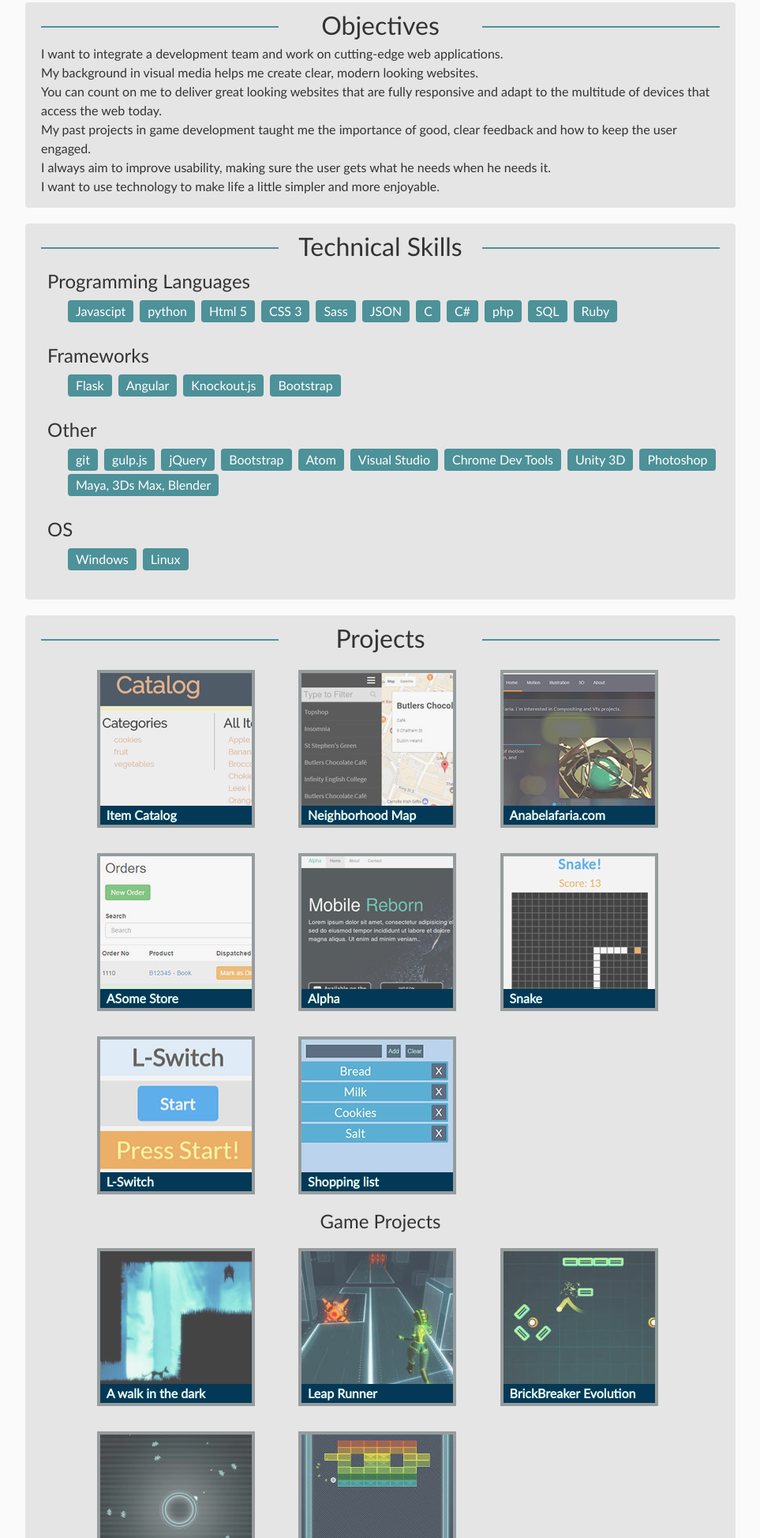
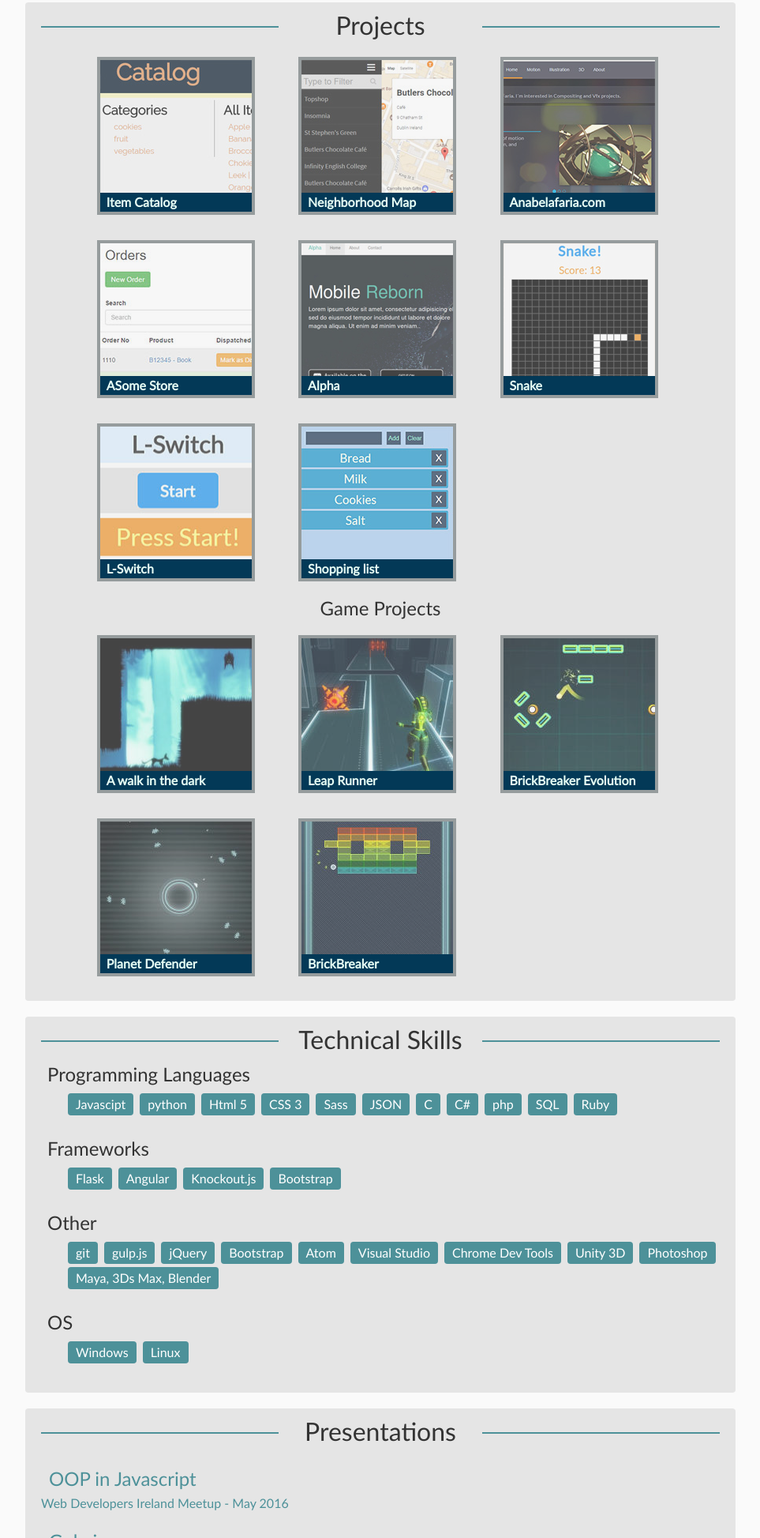
Before and after one commit to paulocoding/paulosilva.me, a website: page public/index.html in a window 1280 px wide. Shown: the part 853-2800 px from the top of the page at 79% size, without its empty margins (158-1121 px from the left). Drawn offline with Linux system fonts and the light colour scheme.

Commit message:
updated content, re-ordered sections

```diff
--- a/public/assets/js/bundle.js
+++ b/public/assets/js/bundle.js
@@ -67,7 +67,7 @@ var main = function () {
   });
 
   // active button on menu based on scroll
-  var sections = ['#about', '#objectives', '#tech-skills', '#projects', '#education', '#experience', '#contact' ];
+  var sections = ['#about', '#projects', '#tech-skills', '#presentations', '#education', '#experience', '#contact' ];
   $(document).scroll(function(){
       var sectionOffset = [];
       // getting all the offsets
--- a/public/index.html
+++ b/public/index.html
@@ -27,9 +27,9 @@
 			<a href="#" class="expand" ><img src="assets/images/fa-bars_26.png" alt="menu"> </a>
 			<div class="menu">
 				<a href="#about" class="scroll menu-btn">Who am I?</a>
-				<a href="#objectives" class="scroll menu-btn">Objectives</a>
+				<a href="#projects" class="scroll menu-btn">Projects</a>
 				<a href="#tech-skills" class="scroll menu-btn">Tech Skills</a>
-				<a href="#projects" class="scroll menu-btn">Projects</a>
+				<a href="#presentations" class="scroll menu-btn">Presentations</a>
 				<a href="#education" class="scroll menu-btn">Education</a>
 				<a href="#experience" class="scroll menu-btn">Experience</a>
 				<a href="#contact" class="scroll menu-btn">Contact</a>
@@ -70,72 +70,6 @@
 								<a href="assets/download/cv-PauloSilva.pdf" class="about-btn" title="pdf version of my CV"><p>Download CV</p></a>
 								<a href="https://ie.linkedin.com/in/paulo-silva-65301613" class="about-btn" title="linkedIn page"><img src="assets/images/linkedIn_logo_btn.png" alt=""></a>
 							</div>
-                </div>
-			</div>
-			<!--Objectives section -->
-            <div class="greyBG" title="Objectives" id="objectives">
-                <div class="group">
-                    <div class="section-side"></div>
-                    <div class="section"><h2>Objectives</h2></div>
-                    <div class="section-side"></div>
-                </div>
-                <div class="group">
-					<p>I want to integrate a development team and work on cutting-edge web applications. </p>
-					<p>My background in visual media helps me create clear, modern looking websites. </p>
-					<p>You can count on me to deliver great looking websites that are
-					fully responsive and adapt to the multitude of devices that access the web today. </p>
-					<p>My past projects in game development taught me the importance of good, clear feedback and how to keep the user engaged. </p>
-					<p>I always aim to improve usability, making sure the user gets what he needs when he needs it. </p>
-					<p>I want to use technology to make life a little simpler and more enjoyable. </p>
-                </div>
-			</div>
-			<!--Tech skills section -->
-            <div class="greyBG" title="Technical Skills" id="tech-skills">
-                <div class="group">
-                    <div class="section-side"></div>
-                    <div class="section"><h2>Technical Skills</h2></div>
-                    <div class="section-side"></div>
-                </div>
-                <div class="group tech-skills">
-					<h3>Programming Languages </h3>
-					<ul class="group">
-						<li>Javascipt </li>
-						<li>python </li>
-						<li>Html 5 </li>
-						<li>CSS 3 </li>
-						<li>Sass </li>
-						<li>JSON </li>
-						<li>C </li>
-						<li>C# </li>
-						<li>php </li>
-						<li>SQL </li>
-						<li>Ruby </li>
-					</ul>
-					<h3>Frameworks</h3>
-					<ul class="group">
-						<li>Flask</li>
-						<li>Angular</li>
-						<li>Knockout.js</li>
-						<li>Bootstrap</li>
-					</ul>
-					<h3>Other</h3>
-					<ul class="group">
-						<li>git </li>
-						<li>gulp.js </li>
-						<li>jQuery </li>
-						<li>Bootstrap </li>
-						<li>Atom </li>
-						<li>Visual Studio </li>
-						<li>Chrome Dev Tools</li>
-						<li>Unity 3D </li>
-						<li>Photoshop </li>
-						<li>Maya, 3Ds Max, Blender </li>
-					</ul>
-					<h3>OS</h3>
-					<ul class="group">
-						<li>Windows</li>
-						<li>Linux</li>
-					</ul>
 	        </div>
 			</div>
 			<!--Projects section -->
@@ -243,7 +177,6 @@
 								</figure>
 							</a>
 						</li>
-						<li>
 					</ul>
         </div>
 				<div class="group">
@@ -439,6 +372,75 @@
 
 
 
+			<!--Tech skills section -->
+      <div class="greyBG" title="Technical Skills" id="tech-skills">
+          <div class="group">
+              <div class="section-side"></div>
+              <div class="section"><h2>Technical Skills</h2></div>
+              <div class="section-side"></div>
+          </div>
+          <div class="group tech-skills">
+						<h3>Programming Languages </h3>
+						<ul class="group">
+							<li>Javascipt </li>
+							<li>python </li>
+							<li>Html 5 </li>
+							<li>CSS 3 </li>
+							<li>Sass </li>
+							<li>JSON </li>
+							<li>C </li>
+							<li>C# </li>
+							<li>php </li>
+							<li>SQL </li>
+							<li>Ruby </li>
+						</ul>
+						<h3>Frameworks</h3>
+						<ul class="group">
+							<li>Flask</li>
+							<li>Angular</li>
+							<li>Knockout.js</li>
+							<li>Bootstrap</li>
+						</ul>
+						<h3>Other</h3>
+						<ul class="group">
+							<li>git </li>
+							<li>gulp.js </li>
+							<li>jQuery </li>
+							<li>Bootstrap </li>
+							<li>Atom </li>
+							<li>Visual Studio </li>
+							<li>Chrome Dev Tools</li>
+							<li>Unity 3D </li>
+							<li>Photoshop </li>
+							<li>Maya, 3Ds Max, Blender </li>
+						</ul>
+						<h3>OS</h3>
+						<ul class="group">
+							<li>Windows</li>
+							<li>Linux</li>
+						</ul>
+          </div>
+      </div>
+
+			<!--Presentations section -->
+      <div class="greyBG left-group" title="Presentations" id="presentations">
+          <div class="group">
+              <div class="section-side"></div>
+              <div class="section"><h2>Presentations</h2></div>
+              <div class="section-side"></div>
+          </div>
+          <div class="group">
+						<a href="http://www.paulosilva.me/projects/objects-js/">
+							<h3>OOP in Javascript</h3>
+							<p>Web Developers Ireland Meetup - May 2016</p>
+						</a>
+						<a href="http://www.paulosilva.me/projects/gulp-p/">
+							<h3>Gulp.js</h3>
+							<p>Web Developers Ireland Meetup - January 2016</p>
+						</a>
+          </div>
+			</div>
+
 			<!--Education section -->
       <div class="greyBG left-group " title="Education" id="education">
           <div class="group">
--- a/source/js/z-base.js
+++ b/source/js/z-base.js
@@ -58,7 +58,7 @@ var main = function () {
   });
 
   // active button on menu based on scroll
-  var sections = ['#about', '#objectives', '#tech-skills', '#projects', '#education', '#experience', '#contact' ];
+  var sections = ['#about', '#projects', '#tech-skills', '#presentations', '#education', '#experience', '#contact' ];
   $(document).scroll(function(){
       var sectionOffset = [];
       // getting all the offsets
--- a/source/scss/2-layout/base-layout.scss
+++ b/source/scss/2-layout/base-layout.scss
@@ -119,6 +119,16 @@ a::selection {
 		text-align: left;
 		padding: 18px 2px 1px 10px;
 		color: $primary-color;
+	}
+	a {
+		h3 {
+			text-align: left;
+			padding: 18px 2px 1px 10px;
+			color: $primary-color;
+			&:hover{
+				color: $active-color;
+			}
+		}
 	}
 	h4 {
 		font-size: 1.1em;
```
Also changed, not shown: public/assets/css/styles.css, 1 other file. Lines whose indentation alone changed are shown as unchanged.
